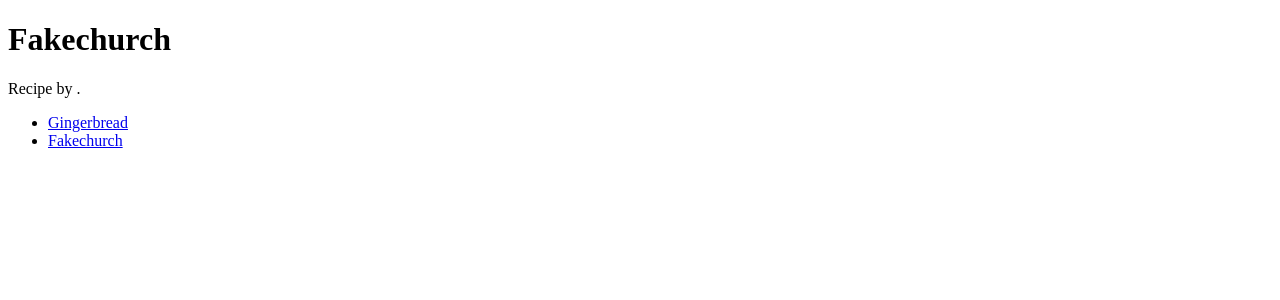
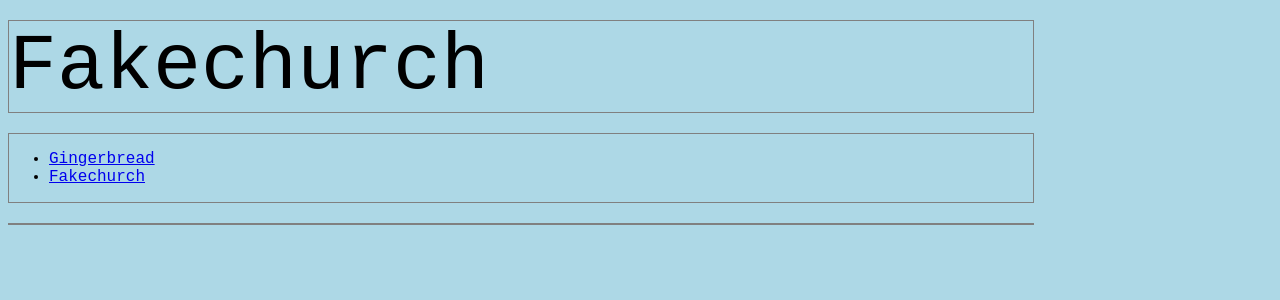
Before and after one commit to schef/fakechurch, a Jekyll site: the page built from index.html, in a window 1280 px wide. Shown: the top 300 px of the page. Built offline with Jekyll 4.4.1, drawn with Linux system fonts in a browser that asks for light colours; Markdown is read by kramdown in place of the engine named in the settings.

Commit message:
recipe 101

```diff
--- a/_layouts/recipe.html
+++ b/_layouts/recipe.html
@@ -1,15 +1,7 @@
 {% include head.html %}
 
-	<main>
-
-    	<h1>{{ page.title }}</h1>
-
-    	{{ content }}
-
-    	<p>Recipe by <a href="{{ page.recipe-attribution-link }}">{{ page.recipe-attribution }}</a>.</p>
-
-	</main>
-
+    {% include header.html %}
 	{% include nav.html %}
+    {% include tekst.html %}
 
 {% include foot.html %}
--- /dev/null
+++ b/css/main.css
@@ -0,0 +1,27 @@
+body {  background-color: lightblue;
+        width:100%;
+}
+
+header { width:80%;
+    font-size: 80px;
+    font-family: monospace;
+    border: 1px solid;
+    border-color:gray;
+    margin-top: 20px;
+}
+
+.nav-primary { width:80%;
+    font-size: 16px;
+    font-family: monospace;
+    border: 1px solid;
+    border-color:gray;
+    margin-top: 20px;
+}
+
+.tekst { width:80%;
+    font-size: 14px;
+    font-family: monospace;
+    border: 1px solid;
+    border-color: gray;
+    margin-top: 20px;
+}
```
